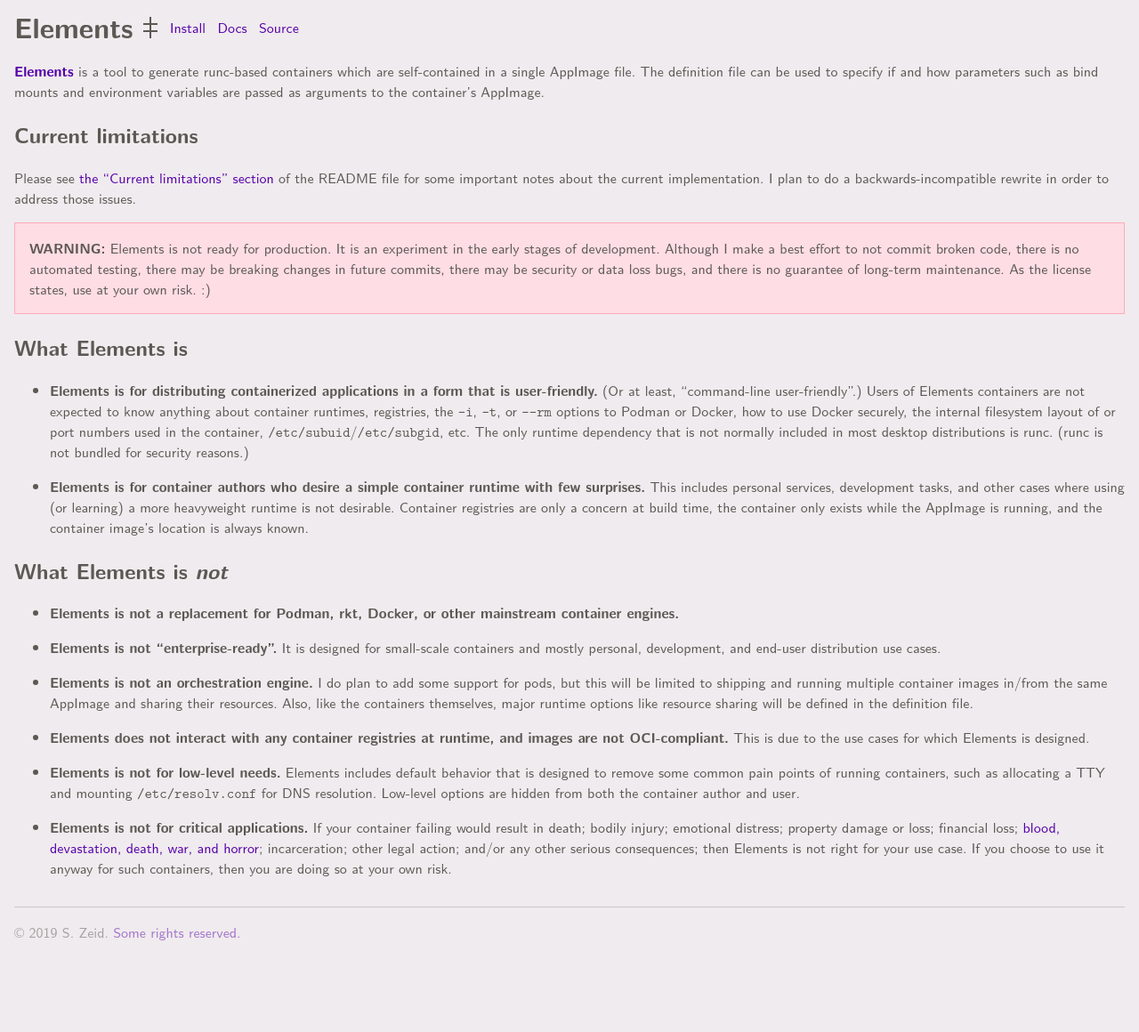
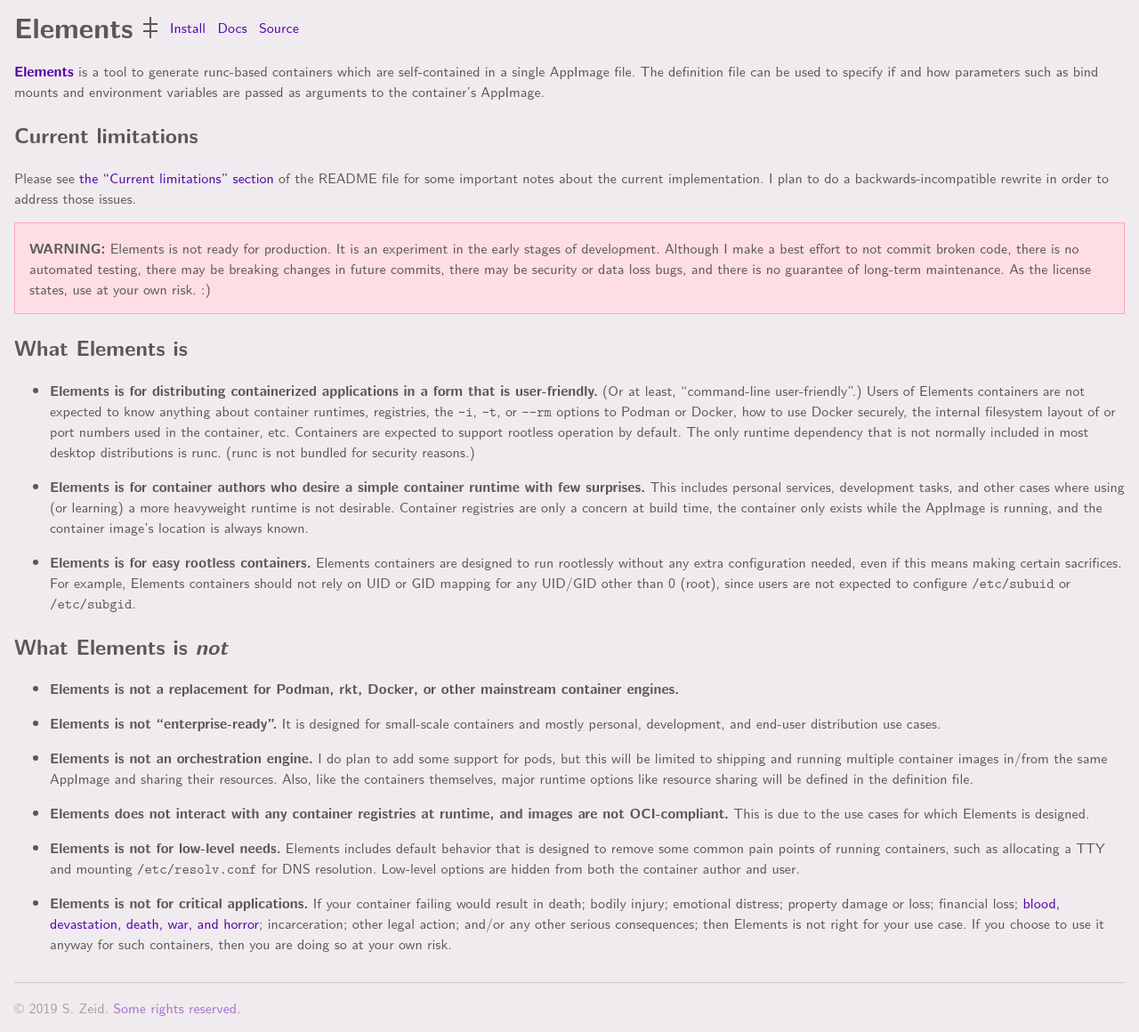
Before and after one commit to s-zeid/elements, a Jekyll site: the page built from index.md, in a window 1280 px wide and 1160 px high. Shown: the whole window at 89% size. Built offline with Jekyll 4.4.1, drawn with Linux system fonts in a browser that asks for light colours; some web fonts are replaced.

Commit message:
[index] add rootless info

```diff
--- a/index.md
+++ b/index.md
@@ -28,9 +28,10 @@
   of Elements containers are not expected to know anything about container
   runtimes, registries, the `-i`, `-t`, or `--rm` options to Podman or
   Docker, how to use Docker securely, the internal filesystem layout of or
-  port numbers used in the container, `/etc/subuid`/`/etc/subgid`, etc.  The
-  only runtime dependency that is not normally included in most desktop
-  distributions is runc.  (runc is not bundled for security reasons.)
+  port numbers used in the container, etc.  Containers are expected to
+  support rootless operation by default.  The only runtime dependency that
+  is not normally included in most desktop distributions is runc.  (runc is
+  not bundled for security reasons.)
 
 * **Elements is for container authors who desire a simple container runtime
   with few surprises.**  This includes personal services, development
@@ -38,6 +39,12 @@
   is not desirable.  Container registries are only a concern at build time,
   the container only exists while the AppImage is running, and the container
   image's location is always known.
+
+* **Elements is for easy rootless containers.**  Elements containers are
+  designed to run rootlessly without any extra configuration needed, even if
+  this means making certain sacrifices.  For example, Elements containers
+  should not rely on UID or GID mapping for any UID/GID other than 0 (root),
+  since users are not expected to configure `/etc/subuid` or `/etc/subgid`.
 
 
 What Elements is _not_
```
